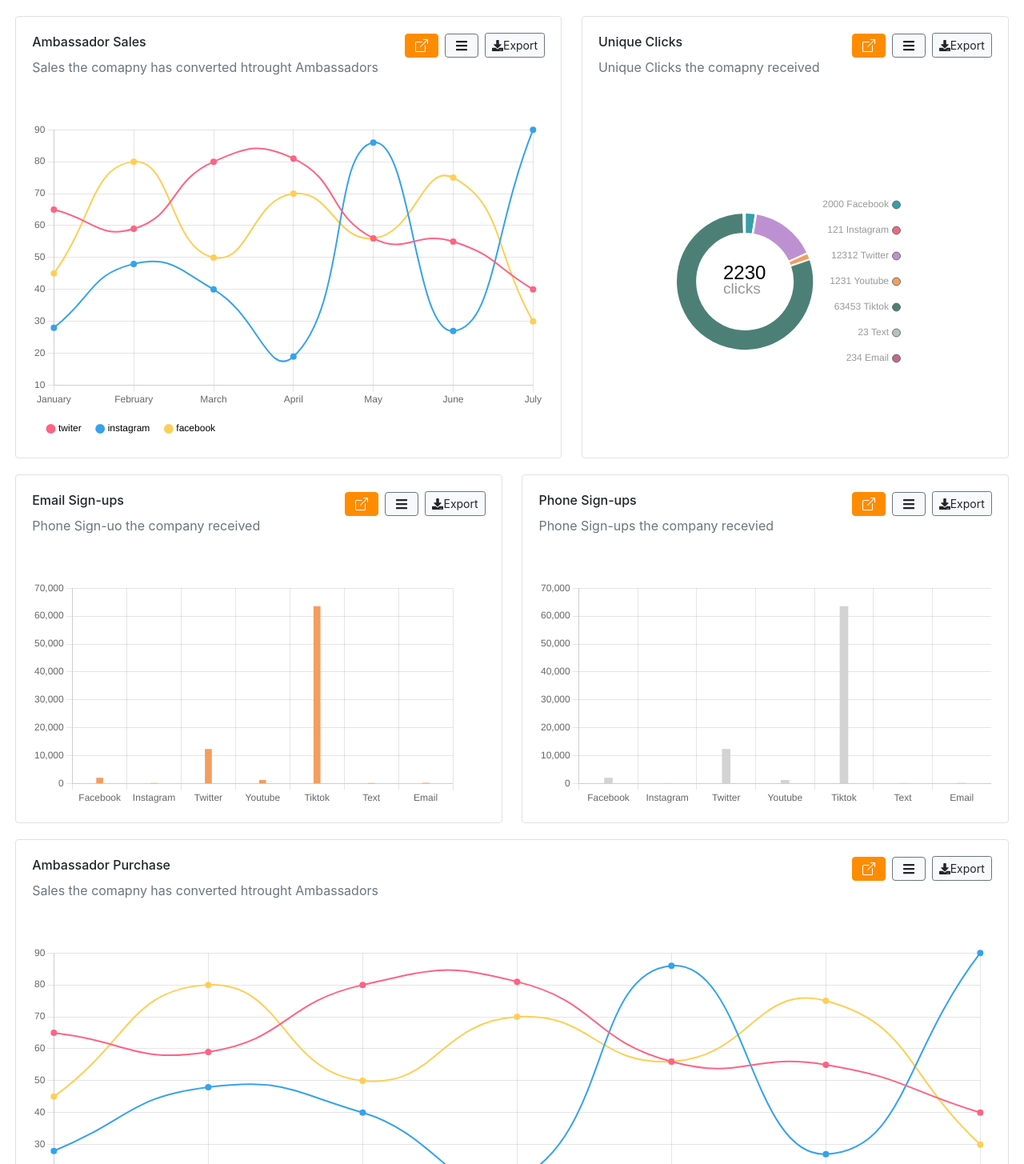
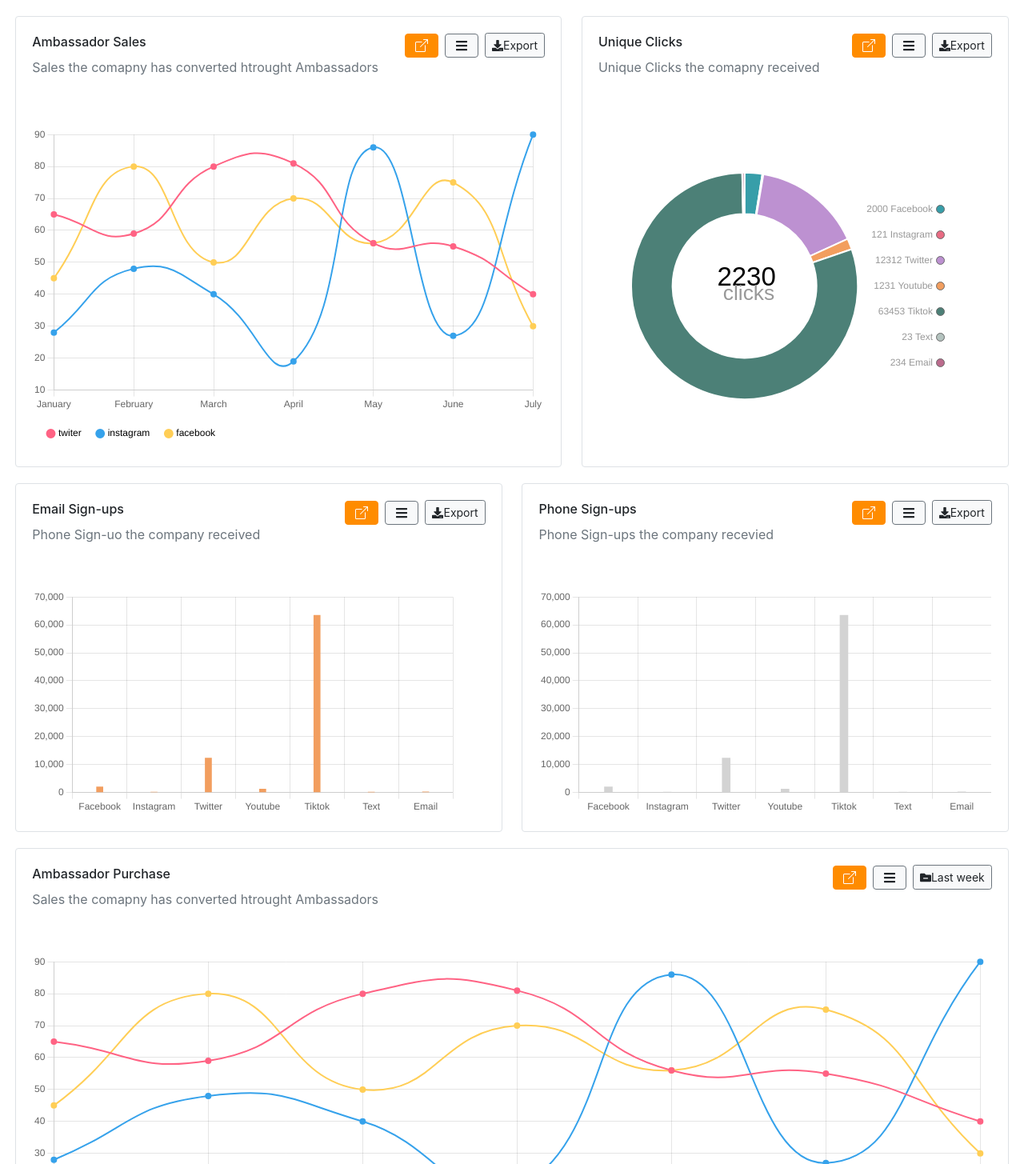
Before and after one commit to haider460/chartjs, a React (Create React App) app: page / in a window 1280 px wide. Shown: the top 1455 px of the page at 80% size. Built offline with nearby package versions, Linux system fonts and the light colour scheme.

Commit message:
fix the chart size

```diff
--- a/src/DoughnutChart.jsx
+++ b/src/DoughnutChart.jsx
@@ -3,7 +3,6 @@ import "chart.js/auto";
 import { FaDownload, FaTimes, FaBars } from "react-icons/fa";
 import { useState, useRef } from "react";
 import { BsBoxArrowUpRight } from "react-icons/bs";
-import { Chart } from "chart.js";
 
 const data = {
   labels: [
@@ -49,12 +48,13 @@ const plugins = [
         ctx.font = fontSize + "em sans-serif";
         ctx.textBaseline = "middle";
         if (i === 0) {
-          ctx.fillStyle = "black"; // set color to black for index 0
+          ctx.fillStyle = "black";
         } else {
-          ctx.font = fontSize * 0.8 + "em sans-serif"; // decrease the font size by 20%
-          ctx.fillStyle = "#999"; // set color to gray for index 1
+          ctx.font = fontSize * 0.8 + "em sans-serif";
+          ctx.fillStyle = "#999";
+          line = " " + line;
         }
-        ctx.fillText(line, textX / 2.5, textY + i * 20);
+        ctx.fillText(line, textX / 1.9, textY + i * 20);
       });
       ctx.save();
     },
@@ -62,7 +62,7 @@ const plugins = [
 ];
 
 const options = {
-  cutout: 60,
+  cutout: 90,
   plugins: {
     legend: {
       position: "right",
@@ -119,9 +119,9 @@ const ChartCard = () => {
     const link = document.createElement("a");
     link.href = dataURL;
     link.download = "chart.png";
-    link.setAttribute("crossOrigin", "anonymous"); // Add this line to set the CORS attribute
+    link.setAttribute("crossOrigin", "anonymous");
     document.body.appendChild(link);
-    link.click(); // Added this line to trigger the download
+    link.click();
     document.body.removeChild(link);
   };
 
@@ -160,6 +160,8 @@ const ChartCard = () => {
           data={data}
           options={options}
           plugins={plugins}
+          height={429}
+          width={411}
         />
       </div>
 
--- a/src/LargeLineChart.js
+++ b/src/LargeLineChart.js
@@ -1,6 +1,6 @@
 import { useState, useRef } from "react";
 import { Line } from "react-chartjs-2";
-import { FaDownload, FaTimes, FaBars } from "react-icons/fa";
+import { FaFolderMinus, FaTimes, FaBars } from "react-icons/fa";
 import { BsBoxArrowUpRight } from "react-icons/bs";
 
 const data = {
@@ -112,8 +112,8 @@ const LargeLineChart = () => {
               className="btn btn-sm btn-light d-flex align-items-center border border-secondary"
               onClick={handleExport}
             >
-              <FaDownload className="me-2" />
-              <span className="d-none d-md-block">Export</span>
+              <FaFolderMinus className="me-2" />
+              <span className="d-none d-md-block">Last week</span>
             </button>
           </div>
         </div>
```
